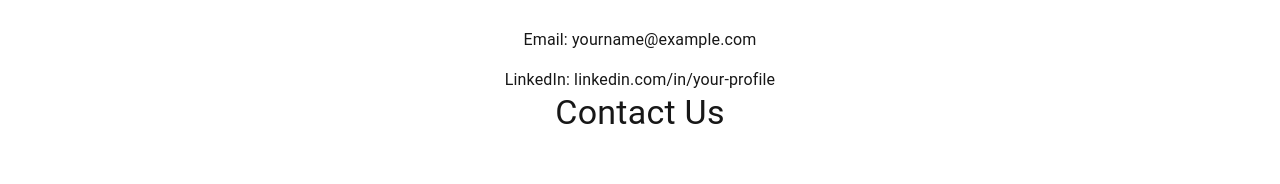
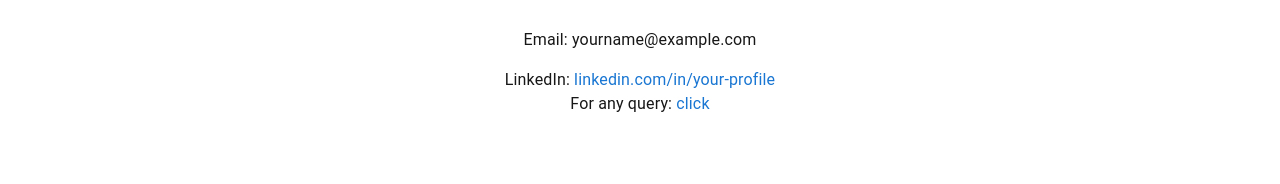
Before and after one commit to byteblastersdm/portfolio, a Next.js app: page / in a window 1280 px wide. Shown: the part 2121-2305 px from the top of the page. Built offline with nearby package versions, Linux system fonts and the light colour scheme.

Commit message:
mail bug resolved

```diff
--- a/src/app/page.tsx
+++ b/src/app/page.tsx
@@ -1,7 +1,7 @@
 "use client";
 import { AppBar, Toolbar, Typography, Box, Button, IconButton, Drawer, List, ListItem, ListItemButton, ListItemText } from '@mui/material';
 import MenuIcon from '@mui/icons-material/Menu';
-import { motion } from 'framer-motion';
+import { color, motion } from 'framer-motion';
 import { useState } from 'react';
 import Link from 'next/link';
 import PortfolioHeader from '@/components/PortfolioHeader';
@@ -197,19 +197,19 @@ export default function Home() {
           Contact Me
         </Typography>
         <Typography variant="body1" sx={{ mb: 2 }}>
-          Email: <a href="mailto:yourname@example.com">yourname@example.com</a>
+          Email: <a href="mailto:saddam.irake.786@gmail.com">yourname@example.com</a>
         </Typography>
         <Typography variant="body1">
           LinkedIn:{' '}
-          <a href="https://linkedin.com/in/your-profile">
+          <a style={{color:'#1976d2'}} href="https://www.linkedin.com/in/saddam-irake-417a211a2/">
             linkedin.com/in/your-profile
           </a>
         </Typography>
-        <Typography variant="h4" sx={{ mb: 3 }}>
-          <Link href="/contact">
-            <button>Contact Us</button>
-          </Link>
+
+        <Typography variant="body1" sx={{ mb: 2 }}>
+          For any query: <a style={{color:'#1976d2'}} href="/contact">click</a>
         </Typography>
+
       </Box>
 
       {/* Footer Section */}
```
